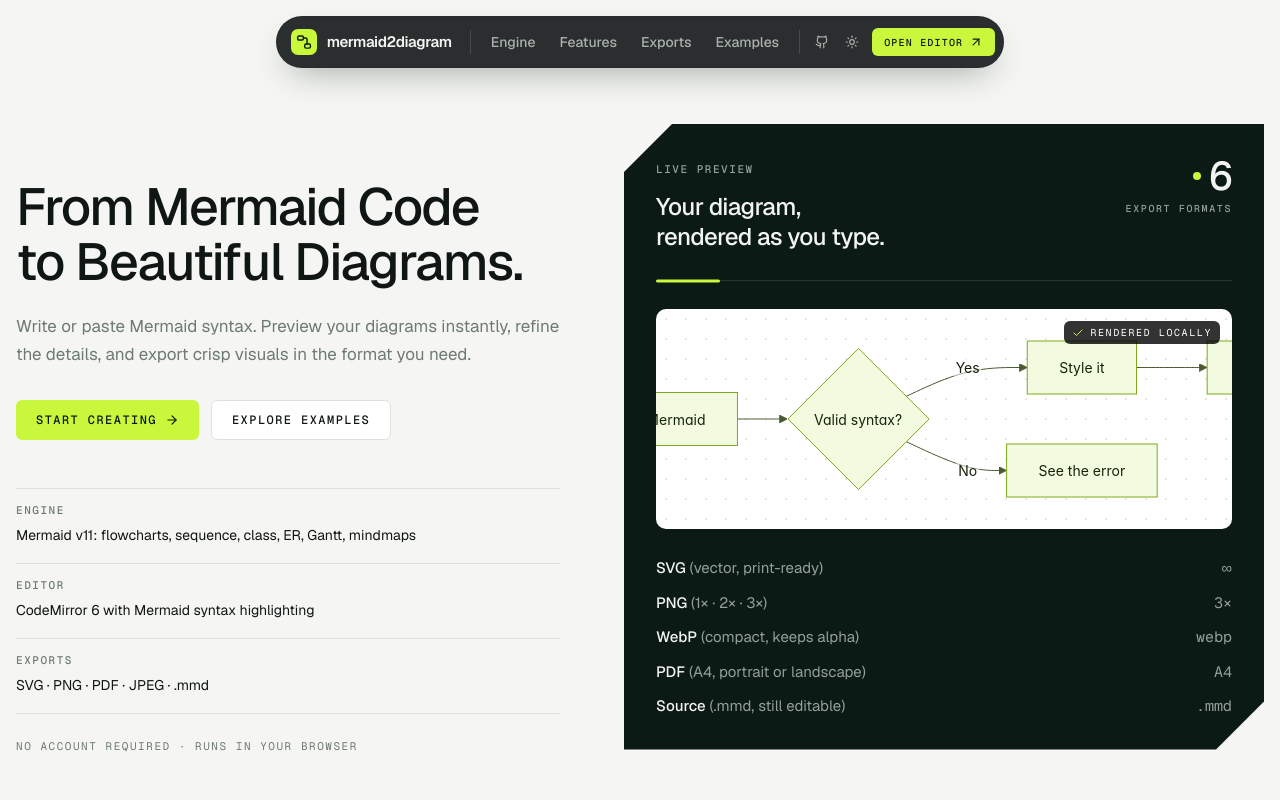
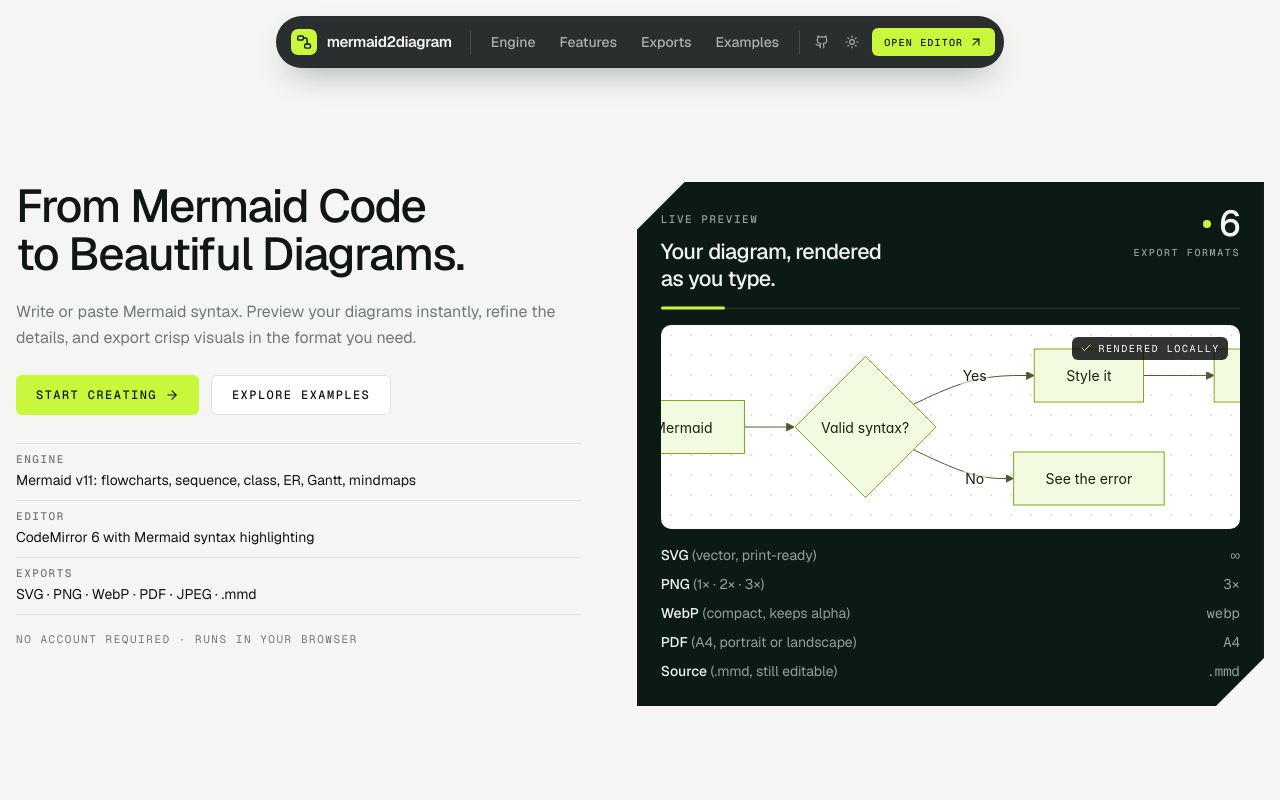
Before and after one commit to AbhinayAmbati/mermaid2diagram, a Next.js app: page / in a window 1280 px wide. Shown: the top 800 px of the page. Built offline with nearby package versions, Linux system fonts and the light colour scheme.

Commit message:
fix(landing): top align the hero columns and fit the hero to one viewport

```diff
--- a/components/landing/hero-preview.tsx
+++ b/components/landing/hero-preview.tsx
@@ -23,6 +23,7 @@
 /**
  * The hero's result panel. It inverts with the theme, so on the dark page it
  * becomes a light card. The diagram itself always renders on a white canvas.
+ * Spacing is kept tight so the hero fits one screen.
  */
 export function HeroPreview() {
   const [svg, setSvg] = React.useState<string | null>(null);
@@ -47,37 +48,37 @@
   }, []);
 
   return (
-    <div className="chamfer-lg-tl-br bg-panel p-5 text-on-panel sm:p-8">
+    <div className="chamfer-lg-tl-br bg-panel p-5 text-on-panel sm:p-6">
       {/* Header */}
       <div className="flex items-start justify-between gap-6">
         <div>
           <span className="label-mono text-on-panel-muted">Live preview</span>
-          <p className="mt-3 max-w-[15rem] text-[1.5rem] font-medium leading-tight tracking-tight text-on-panel/85">
+          <p className="mt-2 max-w-[15rem] text-[1.35rem] font-medium leading-tight tracking-tight text-on-panel/85">
             Your diagram, rendered as you type.
           </p>
         </div>
         <div className="text-right">
           <div className="flex items-center justify-end gap-2">
             <span className="h-2 w-2 rounded-full bg-signal" />
-            <span className="font-mono text-[2.5rem] font-medium leading-none tracking-tight text-on-panel">
+            <span className="font-mono text-[2.25rem] font-medium leading-none tracking-tight text-on-panel">
               6
             </span>
           </div>
-          <span className="label-mono-sm mt-2 block text-on-panel-muted">
+          <span className="label-mono-sm mt-1.5 block text-on-panel-muted">
             Export formats
           </span>
         </div>
       </div>
 
       {/* Divider with lime signal */}
-      <div className="relative my-7 h-px w-full bg-panel-line">
+      <div className="relative my-4 h-px w-full bg-panel-line">
         <span className="absolute left-0 top-1/2 h-[3px] w-16 -translate-y-1/2 rounded-full bg-signal" />
       </div>
 
       {/* The actual rendered diagram */}
       <div className="relative overflow-hidden rounded-md bg-white">
         <div className="grid-bg-dots absolute inset-0 opacity-70" aria-hidden />
-        <div className="relative flex min-h-[220px] items-center justify-center p-6">
+        <div className="relative flex min-h-[170px] items-center justify-center p-4">
           {svg ? (
             <div
               className="mermaid-canvas [&_svg]:h-auto [&_svg]:max-w-full"
@@ -106,14 +107,14 @@
       </div>
 
       {/* Format rows */}
-      <dl className="mt-7 space-y-3">
+      <dl className="mt-4 space-y-2">
         {EXPORT_ROWS.map((row) => (
           <div key={row.label} className="flex items-baseline justify-between gap-4">
-            <dt className="text-[0.9375rem] text-on-panel">
+            <dt className="text-[0.875rem] text-on-panel">
               <span className="font-medium">{row.label}</span>{" "}
               <span className="text-on-panel-muted">({row.note})</span>
             </dt>
-            <dd className="font-mono text-[0.9375rem] text-on-panel-muted">
+            <dd className="font-mono text-[0.875rem] text-on-panel-muted">
               {row.value}
             </dd>
           </div>
--- a/components/landing/hero.tsx
+++ b/components/landing/hero.tsx
@@ -16,29 +16,32 @@
   },
   {
     label: "Exports",
-    value: "SVG · PNG · PDF · JPEG · .mmd",
+    value: "SVG · PNG · WebP · PDF · JPEG · .mmd",
   },
 ];
 
+/**
+ * The hero fills exactly one viewport beneath the navigation bar, so it needs
+ * no scrolling on a typical laptop. Both columns are top-aligned by the grid,
+ * and the section centres the pair vertically on taller screens.
+ */
 export function Hero() {
   return (
-    <section className="px-4 pb-16 pt-6 sm:pb-24 sm:pt-10">
-      <div className="mx-auto grid max-w-[1320px] items-start gap-10 lg:grid-cols-[minmax(0,0.85fr)_minmax(0,1fr)] lg:gap-16">
+    <section className="flex min-h-[calc(100dvh-4.5rem)] items-center px-4 py-8 sm:min-h-[calc(100dvh-5rem)]">
+      <div className="mx-auto grid w-full max-w-[1320px] items-start gap-8 lg:grid-cols-[minmax(0,0.9fr)_minmax(0,1fr)] lg:gap-14">
         {/* Left: statement */}
-        <div className="pt-4 lg:pt-14">
-          <h1 className="text-balance text-[2.5rem] font-medium leading-[1.05] tracking-[-0.03em] sm:text-[3.25rem]">
+        <div>
+          <h1 className="text-balance text-[2.25rem] font-medium leading-[1.05] tracking-[-0.03em] sm:text-[2.75rem] lg:text-[2.875rem]">
             From Mermaid Code to{" "}
-            <span className="text-muted-foreground/45">
-              Beautiful Diagrams.
-            </span>
+            <span className="text-muted-foreground/45">Beautiful Diagrams.</span>
           </h1>
 
-          <p className="mt-6 max-w-xl text-pretty text-[1.0625rem] leading-relaxed text-muted-foreground">
+          <p className="mt-5 max-w-xl text-pretty text-base leading-relaxed text-muted-foreground">
             Write or paste Mermaid syntax. Preview your diagrams instantly,
             refine the details, and export crisp visuals in the format you need.
           </p>
 
-          <div className="mt-8 flex flex-col gap-3 sm:flex-row">
+          <div className="mt-6 flex flex-col gap-3 sm:flex-row">
             <Button size="lg" asChild className="gap-2">
               <Link href="/editor">
                 Start Creating
@@ -50,21 +53,21 @@
             </Button>
           </div>
 
-          <dl className="mt-12 max-w-xl">
+          <dl className="mt-7 max-w-xl">
             {SPEC_ROWS.map((row) => (
               <div
                 key={row.label}
-                className="border-t border-border py-4 last:border-b"
+                className="border-t border-border py-2.5 last:border-b"
               >
                 <dt className="label-mono text-muted-foreground">{row.label}</dt>
-                <dd className="mt-2 text-sm leading-relaxed text-foreground">
+                <dd className="mt-1.5 text-sm leading-snug text-foreground">
                   {row.value}
                 </dd>
               </div>
             ))}
           </dl>
 
-          <p className="mt-6 font-mono text-[11px] uppercase tracking-[0.14em] text-muted-foreground">
+          <p className="mt-4 font-mono text-[11px] uppercase tracking-[0.14em] text-muted-foreground">
             No account required · Runs in your browser
           </p>
         </div>
```
